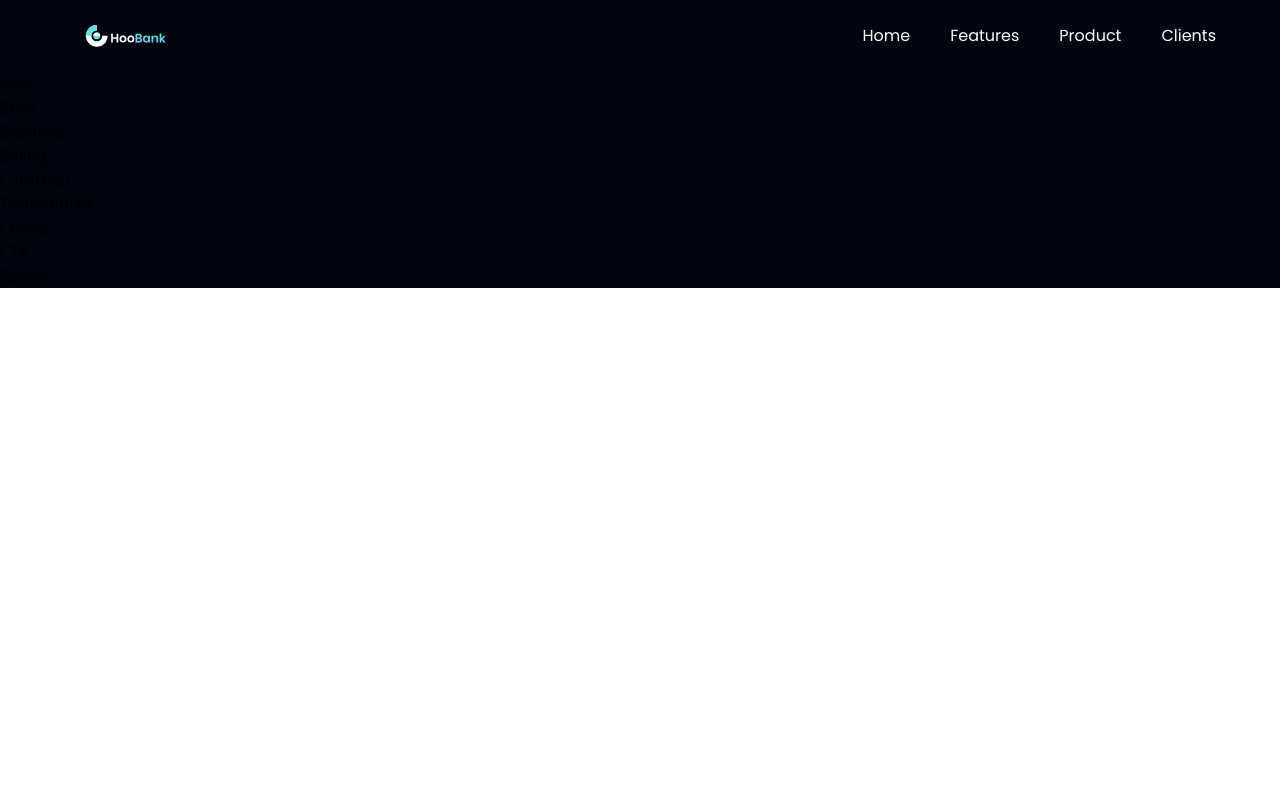
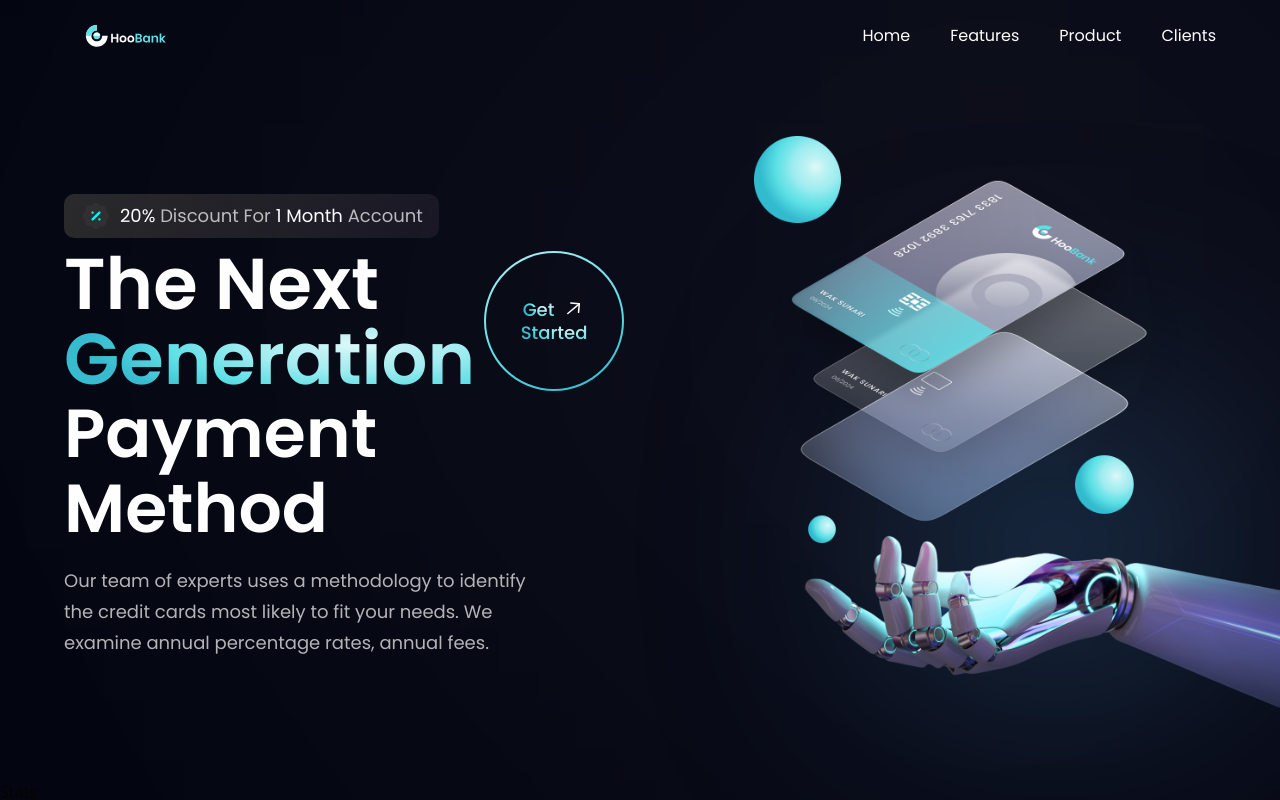
Before and after one commit to hayesdev/bank_app, a React (Vite) app: page / in a window 1280 px wide. Shown: the top 800 px of the page. Built offline with nearby package versions, Linux system fonts and the light colour scheme.

Commit message:
hero section

```diff
--- a/src/components/GetStarted.jsx
+++ b/src/components/GetStarted.jsx
@@ -1,7 +1,29 @@
 import React from "react";
+import styles from "../styles";
+import { arrowUp } from "../assets";
 
-const GetStarted = () => {
-  return <div>GetStarted</div>;
-};
+const GetStarted = () => (
+  <div
+    className={`w-[140px] h-[140px] ${styles.flexCenter} rounded-full bg-blue-gradient p-[2px] cursor-pointer`}
+  >
+    <div
+      className={`flex-col bg-primary w-[100%] h-[100%] ${styles.flexCenter} rounded-full`}
+    >
+      <div className={`flex-row ${styles.flexStart}`}>
+        <p className="font-poppins font-medium text-[18px] leading-[23px] mr-2">
+          <span className="text-gradient">Get</span>
+        </p>{" "}
+        <img
+          src={arrowUp}
+          alt="arrow up"
+          className="w-[23px] h-[23px] object-contain"
+        />
+      </div>{" "}
+      <p className="font-poppins font-medium text-[18px] leading-[23px]">
+        <span className="text-gradient">Started</span>
+      </p>
+    </div>
+  </div>
+);
 
 export default GetStarted;
--- a/src/components/Hero.jsx
+++ b/src/components/Hero.jsx
@@ -1,7 +1,50 @@
 import React from "react";
+import { discount, robot } from "../assets";
+import styles from "../styles";
+import GetStarted from "./GetStarted";
 
-const Hero = () => {
-  return <div>Hero</div>;
-};
+const Hero = () => (
+  <section id="home" className={`flex md:flex-row flex-col ${styles.paddingY}`}>
+    <div
+      className={`flex-1 ${styles.flexStart} flex-col xl:px-0 sm:px-16 px-6`}
+    >
+      <div className="flex items-center py-[6px] px-4 bg-discount-gradient rounded-[10px] mb-2">
+        <img src={discount} alt="discount" className="w-[32px] h-[32px]" />
+        <p className={`${styles.paragraph} ml-2`}>
+          <span className="text-white">20%</span> Discount For{" "}
+          <span className="text-white">1 Month</span> Account
+        </p>
+      </div>
+      <div className="flex justify-between items-center w-full">
+        <h1 className="flex-1 font-poppins font-semibold ss:text-[72px] text-[52px] text-white ss:leading[100px] leading-[75px]">
+          The Next <br className="sms:block hidden" />
+          <span className="text-gradient">Generation</span>{" "}
+        </h1>
+        <div className="ss:flex hidden md:mr-4 mr-0">
+          <GetStarted />
+        </div>
+      </div>
+      <h2 className="w-full font-poppins font-semibold ss:text-[68px] text-[52px] text-white ss:leading[100px] leading-[75px]">
+        Payment Method
+      </h2>
+      <p className={`max-w-[470px] mt-5 ${styles.paragraph}`}>
+        Our team of experts uses a methodology to identify the credit cards most
+        likely to fit your needs. We examine annual percentage rates, annual
+        fees.
+      </p>
+    </div>
+    <div className={`flex flex-1 ${styles.flexCenter} md:my-0 my-10 relative`}>
+      <img
+        src={robot}
+        alt="billing"
+        className="w-[100%] h-[100%] relative z-[5]"
+      />
+      <div className="w-[40%] h-[35%] z-[0] absolute top-0 pink__gradient" />
+      <div className="w-[80%] h-[80%] z-[1] absolute bottom-40 white__gradient rounded-full" />
+      <div className="w-[50%] h-[50%] z-[0] absolute right-20 bottom-20 blue__gradient" />
+    </div>
+    <div className={`ss:hidden ${styles.flexCenter}`}></div>
+  </section>
+);
 
 export default Hero;
```
